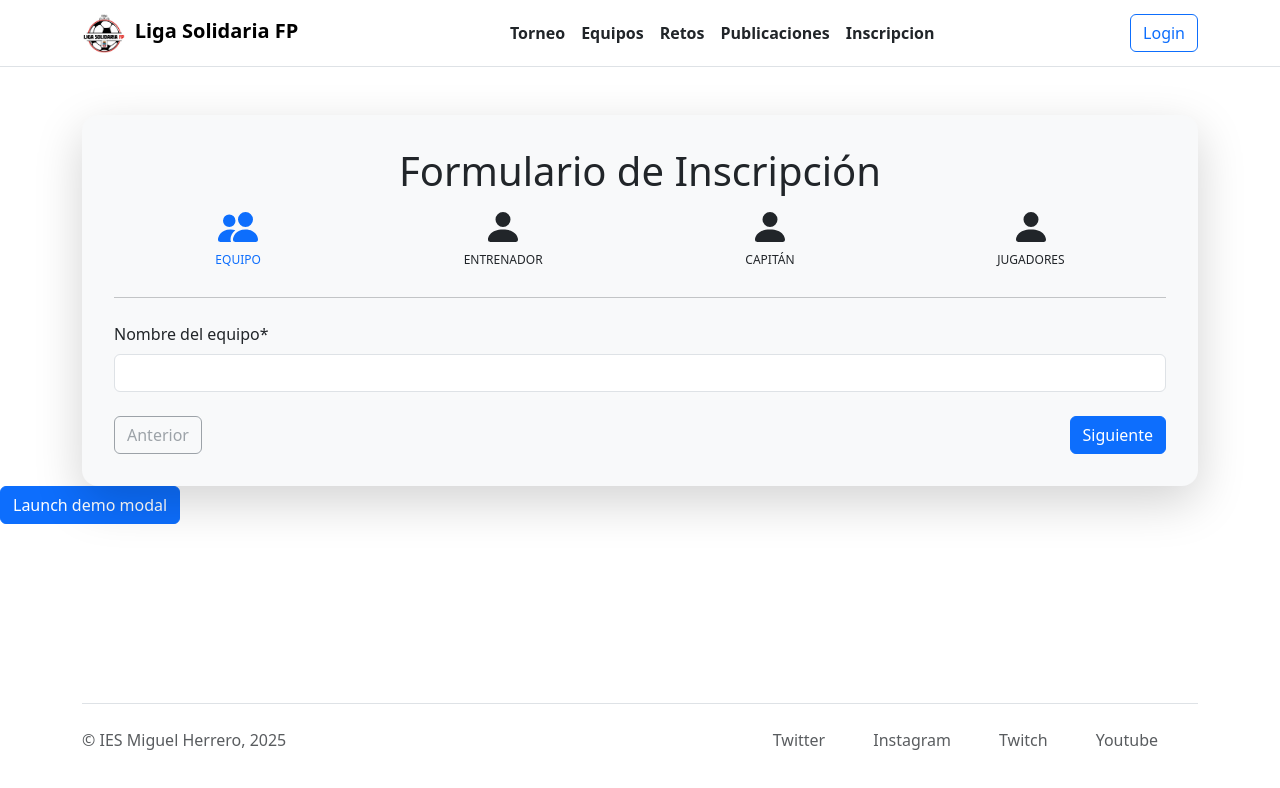
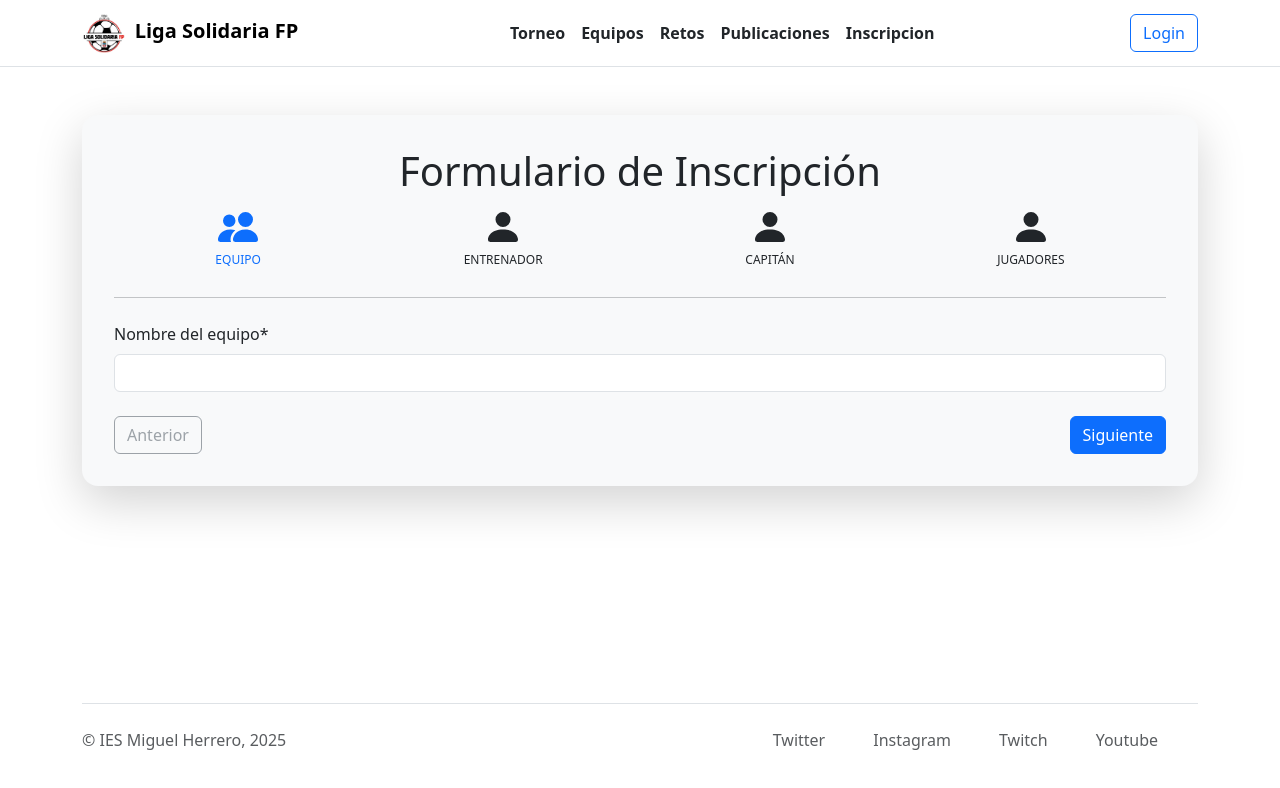
Before and after one commit to Rodroq/Equipo1RetoFrontend, a React (Vite) app: page /inscripcion in a window 1280 px wide. Shown: the top 788 px of the page. Built offline with nearby package versions, Linux system fonts and the light colour scheme.

Commit message:
He arreglado el componente Modal

```diff
--- a/src/components/Modal.jsx
+++ b/src/components/Modal.jsx
@@ -3,13 +3,8 @@ import Button from 'react-bootstrap/Button';
 import { Modal as ModalDialog } from 'react-bootstrap';
 
 
-function Modal({ titulo, texto, confirmar, cancelar, show, handleClose, handleShow }) {
+function Modal({ titulo, texto, confirmar, cancelar, show, handleClose, handleConfirm }) {
     return (
-        <>
-            <Button variant="primary" onClick={handleShow}>
-                Launch demo modal
-            </Button>
-
         <ModalDialog show={show} onHide={handleClose}>
             <ModalDialog.Header closeButton>
                 <ModalDialog.Title>{titulo}</ModalDialog.Title>
@@ -19,12 +14,11 @@ function Modal({ titulo, texto, confirmar, cancelar, show, handleClose, handleSh
                 <Button variant="secondary" onClick={handleClose}>
                     {cancelar}
                 </Button>
-                    <Button variant="primary" onClick={handleClose}>
+                <Button variant="primary" onClick={handleConfirm}>
                     {confirmar}
                 </Button>
             </ModalDialog.Footer>
         </ModalDialog>
-        </>
     );
 }
 
--- a/src/pages/InscripcionPage.jsx
+++ b/src/pages/InscripcionPage.jsx
@@ -42,11 +42,11 @@ function InscripcionPage() {
 
     function handleClose() {
         setShow(false)
-        console.log('Se ha inscrito al equipo correctamente');
     };
 
-    function handleShow() {
-        setShow(true)
+    function handleConfirm() {
+        setShow(false)
+        console.log('Se ha inscrito al equipo correctamente');
     };
 
     function handleChange(seccion, index, campo, valor) {
@@ -321,7 +321,7 @@ function InscripcionPage() {
                 cancelar='Cancelar'
                 show={show}
                 handleClose={handleClose}
-                handleShow={handleShow}
+                handleConfirm={handleConfirm}
             />
         </>
     );
```
Lines whose indentation alone changed are shown as unchanged.
